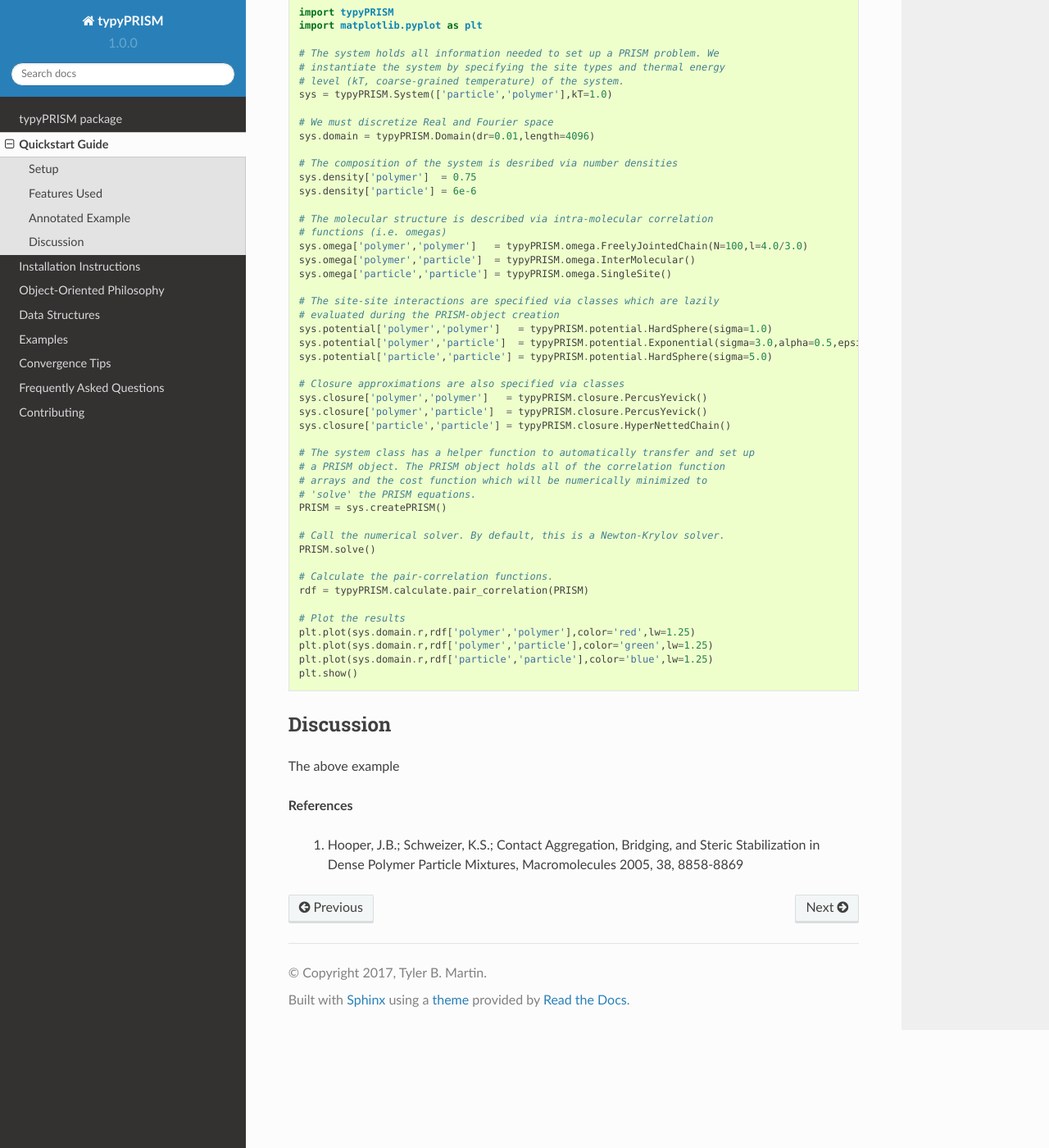
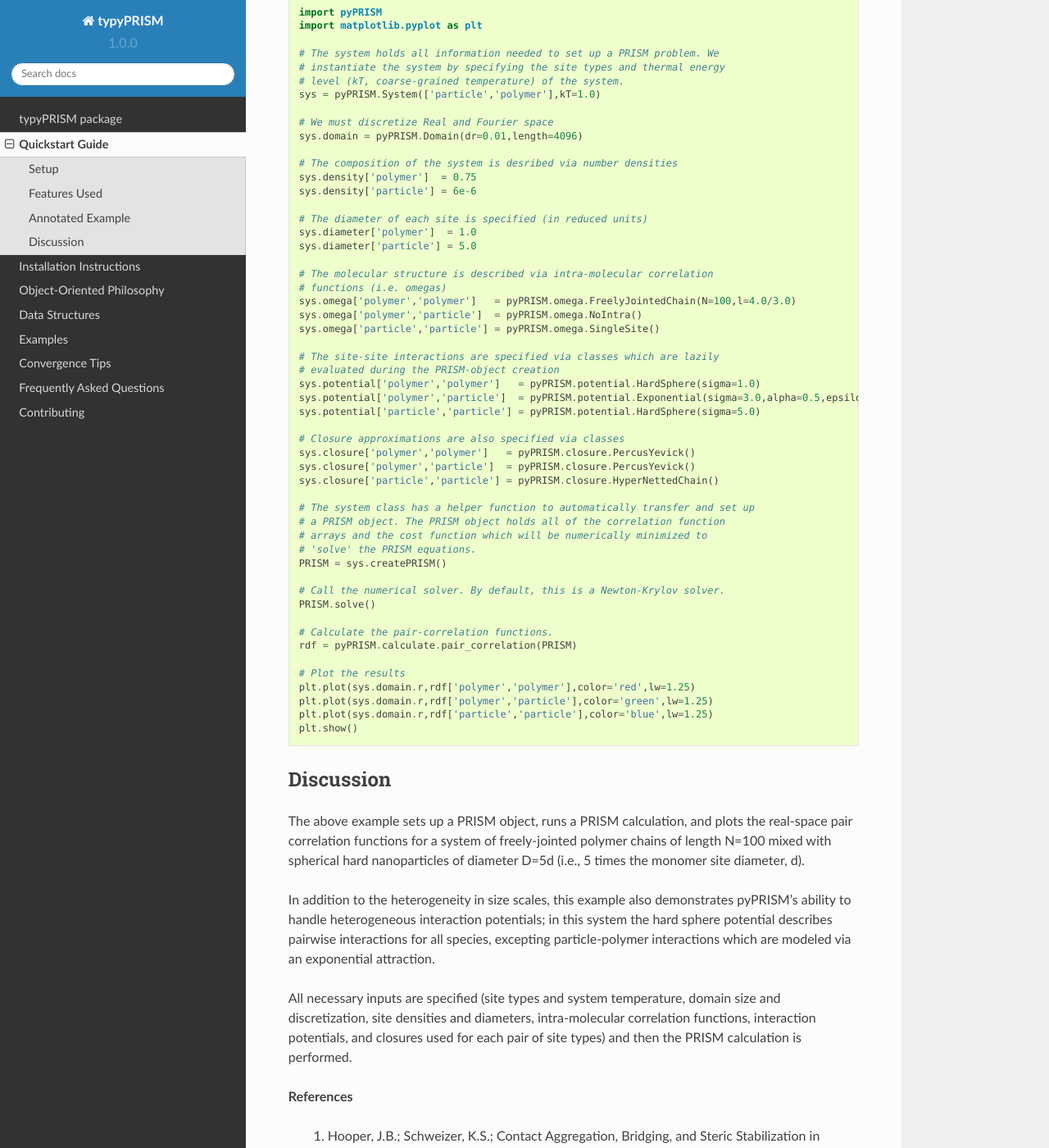
Before and after one commit to usnistgov/pyPRISM, a Sphinx documentation site: the page built from docs/quickstart.rst, in a window 1280 px wide and 1400 px high, scrolled down 963 px. Shown: the whole window at 82% size. Built offline with Sphinx 7.4.7 and the Read the Docs theme 2.0.0, drawn with Linux system fonts in a browser that asks for light colours; some of the changed text lies outside the part shown.

Commit message:
TG completed quickstart guide
The quickstart page for the documentation is now complete,
including fleshed-out commenting and discussion, as well as
necessary changes to the code example to match recent changes in
the codebase.

```diff
--- a/docs/quickstart.rst
+++ b/docs/quickstart.rst
@@ -8,11 +8,11 @@ Setup
 
 **Requirements**
 
-    - typyPRISM
+    - pyPRISM
 
     - matplotlib
 
-See :ref:`quick_install` or the full install instructions to get typyPRISM and set up your environment. Note that you'll need `matplotlib <https://matplotlib.org>` for this example as well. After the environment is set up, the example below can be copied into a file (e.g. test.py) and run from the command line via
+See :ref:`quick_install` or the full install instructions to get pyPRISM and set up your environment. Note that you'll need `matplotlib <https://matplotlib.org>` for this example as well. After the environment is set up, the example below can be copied into a file (e.g. test.py) and run from the command line via
 
 .. code-block:: bash
 
@@ -22,52 +22,56 @@ Alternatively, the below code can be copied into your IDE (Spyder, PyCharm) or n
 
 Features Used
 -------------
-- :class:`typyPRISM.core.System`
-- :class:`typyPRISM.core.Domain`
-- :class:`typyPRISM.core.Density`
-- :class:`typyPRISM.core.PRISM`
-- :class:`typyPRISM.omega.FreelyJointedChain`
-- :class:`typyPRISM.omega.InterMolecular`
-- :class:`typyPRISM.omega.HardSphere`
-- :class:`typyPRISM.closure.PercusYevick`
-- :class:`typyPRISM.closure.HyperNettedChain`
-- :class:`typyPRISM.calculate.pair_correlation`
+- :class:`pyPRISM.core.System`
+- :class:`pyPRISM.core.Domain`
+- :class:`pyPRISM.core.Density`
+- :class:`pyPRISM.core.PRISM`
+- :class:`pyPRISM.omega.FreelyJointedChain`
+- :class:`pyPRISM.omega.InterMolecular`
+- :class:`pyPRISM.omega.HardSphere`
+- :class:`pyPRISM.closure.PercusYevick`
+- :class:`pyPRISM.closure.HyperNettedChain`
+- :class:`pyPRISM.calculate.pair_correlation`
 
 Annotated Example
 -----------------
 .. code-block:: python
 
-    import typyPRISM
+    import pyPRISM
     import matplotlib.pyplot as plt
 
     # The system holds all information needed to set up a PRISM problem. We
     # instantiate the system by specifying the site types and thermal energy
     # level (kT, coarse-grained temperature) of the system.
-    sys = typyPRISM.System(['particle','polymer'],kT=1.0)
+    sys = pyPRISM.System(['particle','polymer'],kT=1.0)
 
     # We must discretize Real and Fourier space
-    sys.domain = typyPRISM.Domain(dr=0.01,length=4096)
+    sys.domain = pyPRISM.Domain(dr=0.01,length=4096)
 
     # The composition of the system is desribed via number densities
     sys.density['polymer']  = 0.75
     sys.density['particle'] = 6e-6
 
+    # The diameter of each site is specified (in reduced units)
+    sys.diameter['polymer']  = 1.0
+    sys.diameter['particle'] = 5.0
+
     # The molecular structure is described via intra-molecular correlation
     # functions (i.e. omegas)
-    sys.omega['polymer','polymer']   = typyPRISM.omega.FreelyJointedChain(N=100,l=4.0/3.0)
-    sys.omega['polymer','particle']  = typyPRISM.omega.InterMolecular()
-    sys.omega['particle','particle'] = typyPRISM.omega.SingleSite()
+    sys.omega['polymer','polymer']   = pyPRISM.omega.FreelyJointedChain(N=100,l=4.0/3.0)
+    sys.omega['polymer','particle']  = pyPRISM.omega.NoIntra()
+    sys.omega['particle','particle'] = pyPRISM.omega.SingleSite()
 
     # The site-site interactions are specified via classes which are lazily
     # evaluated during the PRISM-object creation
-    sys.potential['polymer','polymer']   = typyPRISM.potential.HardSphere(sigma=1.0)
-    sys.potential['polymer','particle']  = typyPRISM.potential.Exponential(sigma=3.0,alpha=0.5,epsilon=1.0)
-    sys.potential['particle','particle'] = typyPRISM.potential.HardSphere(sigma=5.0)
+    sys.potential['polymer','polymer']   = pyPRISM.potential.HardSphere(sigma=1.0)
+    sys.potential['polymer','particle']  = pyPRISM.potential.Exponential(sigma=3.0,alpha=0.5,epsilon=1.0)
+    sys.potential['particle','particle'] = pyPRISM.potential.HardSphere(sigma=5.0)
 
     # Closure approximations are also specified via classes
-    sys.closure['polymer','polymer']   = typyPRISM.closure.PercusYevick()
-    sys.closure['polymer','particle']  = typyPRISM.closure.PercusYevick()
-    sys.closure['particle','particle'] = typyPRISM.closure.HyperNettedChain()
+    sys.closure['polymer','polymer']   = pyPRISM.closure.PercusYevick()
+    sys.closure['polymer','particle']  = pyPRISM.closure.PercusYevick()
+    sys.closure['particle','particle'] = pyPRISM.closure.HyperNettedChain()
 
     # The system class has a helper function to automatically transfer and set up
     # a PRISM object. The PRISM object holds all of the correlation function
@@ -79,7 +83,7 @@ Annotated Example
     PRISM.solve()
 
     # Calculate the pair-correlation functions.
-    rdf = typyPRISM.calculate.pair_correlation(PRISM)
+    rdf = pyPRISM.calculate.pair_correlation(PRISM)
 
     # Plot the results
     plt.plot(sys.domain.r,rdf['polymer','polymer'],color='red',lw=1.25)
@@ -90,7 +94,21 @@ Annotated Example
 
 Discussion
 ----------
-The above example
+The above example sets up a PRISM object, runs a PRISM calculation, and plots
+the real-space pair correlation functions for a system of freely-jointed
+polymer chains of length N=100 mixed with spherical hard nanoparticles of
+diameter D=5d (i.e., 5 times the monomer site diameter, d).
+
+In addition to the heterogeneity in size scales, this example
+also demonstrates pyPRISM’s ability to handle heterogeneous interaction
+potentials; in this system the hard sphere potential describes pairwise
+interactions for all species, excepting particle-polymer interactions which
+are modeled via an exponential attraction.
+
+All necessary inputs are specified (site types and system temperature,
+domain size and discretization, site densities and diameters,
+intra-molecular correlation functions, interaction potentials, and closures
+used for each pair of site types) and then the PRISM calculation is performed.
 
 **References**
 
```
